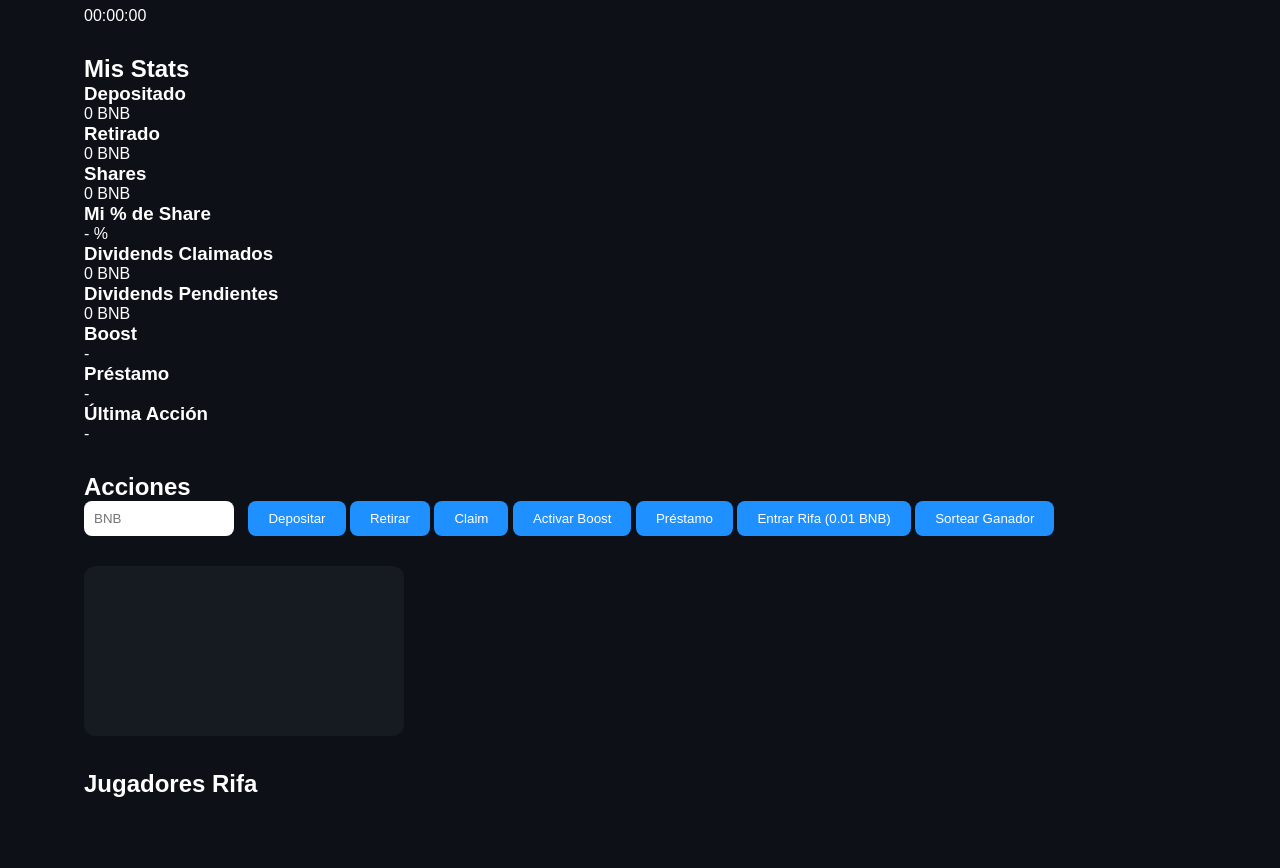
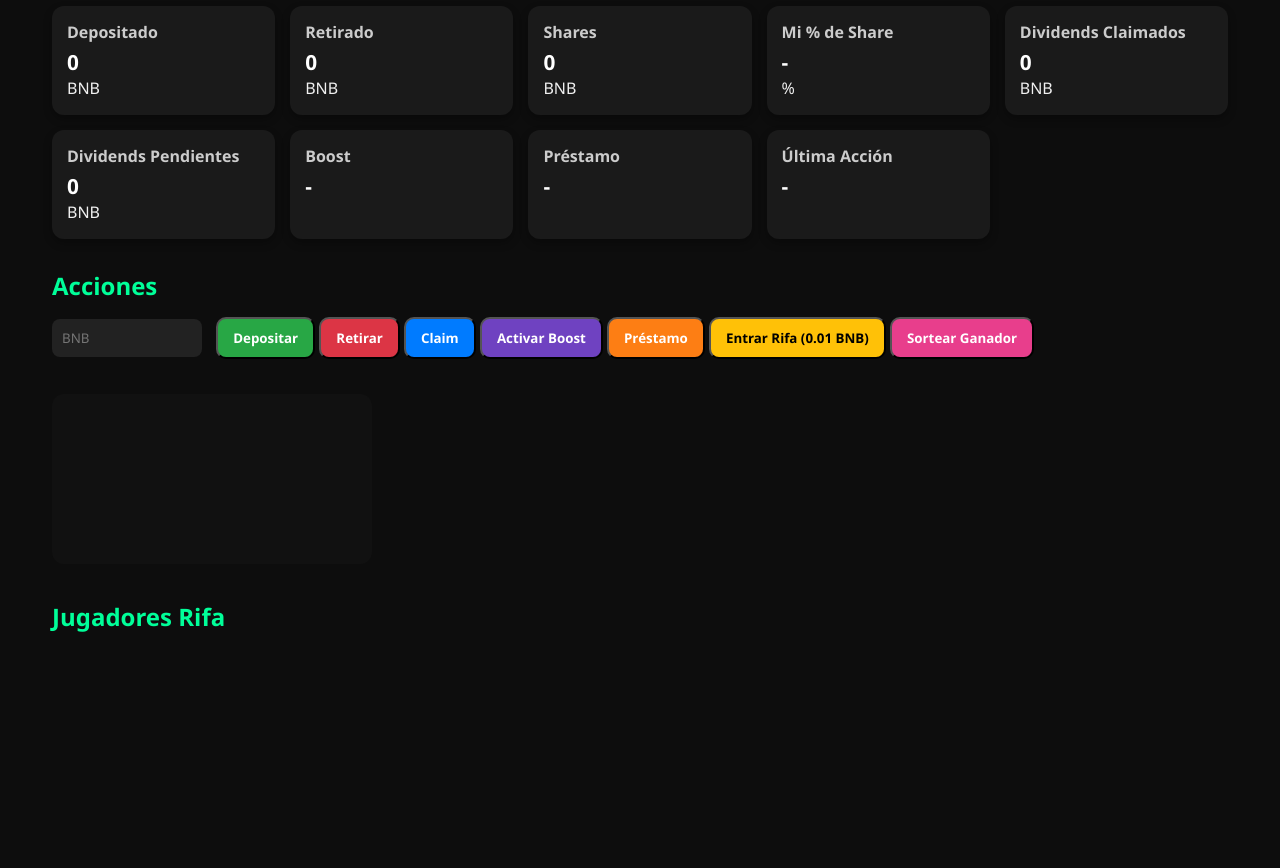
Before and after one commit to Rubtururu/hybrid, a plain HTML site: page index.html in a window 1280 px wide. Shown: the part 476-1344 px from the top of the page. After the commit the page ends 1214 px from the top, so only its background shows below. Drawn offline with nearby package versions, Linux system fonts and the light colour scheme.

Commit message:
Update style.css

```diff
--- a/style.css
+++ b/style.css
@@ -1,38 +1,60 @@
 /* Reset */
-* { margin:0; padding:0; box-sizing:border-box; font-family: 'Arial', sans-serif; }
-
-/* Body */
-body { background:#0d1117; color:#fff; }
+*{margin:0;padding:0;box-sizing:border-box;font-family:'Segoe UI',sans-serif;}
+body{background:#0d0d0d;color:#f0f0f0;line-height:1.4;}
 
 /* Container */
-.container { width:90%; margin:auto; padding:20px; }
+.container{width:95%;max-width:1400px;margin:20px auto;padding:20px;}
 
 /* Header */
-header { display:flex; justify-content:space-between; align-items:center; margin-bottom:20px; }
-header h1 { font-size:2rem; color:#00ff99; }
-.btn { background:#1e90ff; border:none; padding:10px 20px; border-radius:8px; cursor:pointer; color:#fff; transition:0.3s; }
-.btn:hover { background:#00ff99; color:#000; }
+header{display:flex;justify-content:space-between;align-items:center;margin-bottom:20px;}
+header h1{font-size:2rem;color:#1e90ff;}
+header .btn{padding:10px 20px;font-size:1rem;border:none;border-radius:8px;cursor:pointer;transition:all 0.3s;}
+header .btn.primary{background:#1e90ff;color:#fff;}
+header .btn.primary:hover{background:#1c7cd5;}
 
 /* Sections */
-section { margin-bottom:30px; }
+section{margin-bottom:30px;}
+h2{font-size:1.5rem;color:#00ff99;margin-bottom:10px;}
 
-/* Grid */
-.grid { display:grid; grid-template-columns: repeat(auto-fill,minmax(200px,1fr)); gap:15px; }
+/* Stats Grid */
+.stat-grid{display:grid;grid-template-columns:repeat(auto-fill,minmax(200px,1fr));gap:15px;}
+.stat{background:#1a1a1a;padding:15px;border-radius:12px;position:relative;transition:0.3s;box-shadow:0 4px 8px rgba(0,0,0,0.3);}
+.stat h3{font-size:1rem;color:#ccc;margin-bottom:5px;}
+.stat span{font-size:1.3rem;font-weight:bold;color:#fff;display:block;}
+.stat .small{font-size:0.8rem;color:#888;margin-top:2px;}
+.stat.update{animation:updateAnim 0.6s ease-in-out;}
+@keyframes updateAnim{0%{transform:scale(1);}50%{transform:scale(1.1);color:#00ff99;}100%{transform:scale(1);color:#fff;}}
 
-/* Cards */
-.card { background:#161b22; padding:15px; border-radius:12px; text-align:center; transition:0.3s; position:relative; }
-.card span { display:block; font-size:1.2rem; font-weight:bold; margin-top:5px; }
-.card.update { animation:flash 0.6s; }
-
-@keyframes flash { 0%{background:#00ff99;} 50%{background:#161b22;} 100%{background:#00ff99;} }
-
-/* Actions */
-.actions input { padding:10px; border-radius:8px; border:none; width:150px; margin-right:10px; }
-.actions .buttons { display:flex; flex-wrap:wrap; gap:10px; margin-top:10px; }
+/* Buttons */
+.btn{margin:5px 0;padding:10px 15px;border-radius:10px;font-weight:bold;}
+.btn.green{background:#28a745;color:#fff;}
+.btn.green:hover{background:#218838;}
+.btn.red{background:#dc3545;color:#fff;}
+.btn.red:hover{background:#c82333;}
+.btn.blue{background:#007bff;color:#fff;}
+.btn.blue:hover{background:#0069d9;}
+.btn.purple{background:#6f42c1;color:#fff;}
+.btn.purple:hover{background:#5a32a3;}
+.btn.orange{background:#fd7e14;color:#fff;}
+.btn.orange:hover{background:#e76b00;}
+.btn.yellow{background:#ffc107;color:#000;}
+.btn.yellow:hover{background:#e0a800;}
+.btn.pink{background:#e83e8c;color:#fff;}
+.btn.pink:hover{background:#c82375;}
 
 /* Charts */
-.charts canvas { background:#161b22; border-radius:12px; padding:10px; }
+.charts canvas{background:#111111;border-radius:12px;padding:10px;}
 
 /* Raffle */
-.raffle ul { list-style:none; padding:10px; }
-.raffle li { padding:8px; background:#1c2028; margin-bottom:5px; border-radius:8px; }
+.raffle ul{list-style:none;padding:0;}
+.raffle ul li{padding:10px;background:#1a1a1a;margin-bottom:8px;border-radius:8px;transition:0.3s;}
+.raffle ul li:hover{background:#222;color:#00ff99;}
+.raffle .winner{margin-top:15px;padding:10px;font-size:1.2rem;color:#ffdd00;animation:winnerAnim 1s ease-in-out;}
+@keyframes winnerAnim{0%{transform:scale(0);}50%{transform:scale(1.2);}100%{transform:scale(1);}}
+
+/* Inputs */
+input[type=text]{padding:10px;border-radius:8px;border:none;margin-right:10px;width:150px;background:#222;color:#fff;}
+
+/* Responsive */
+@media(max-width:768px){.stat-grid{grid-template-columns:repeat(auto-fill,minmax(150px,1fr));}}
+@media(max-width:480px){header{flex-direction:column;align-items:flex-start;} header h1{margin-bottom:10px;}}
```
